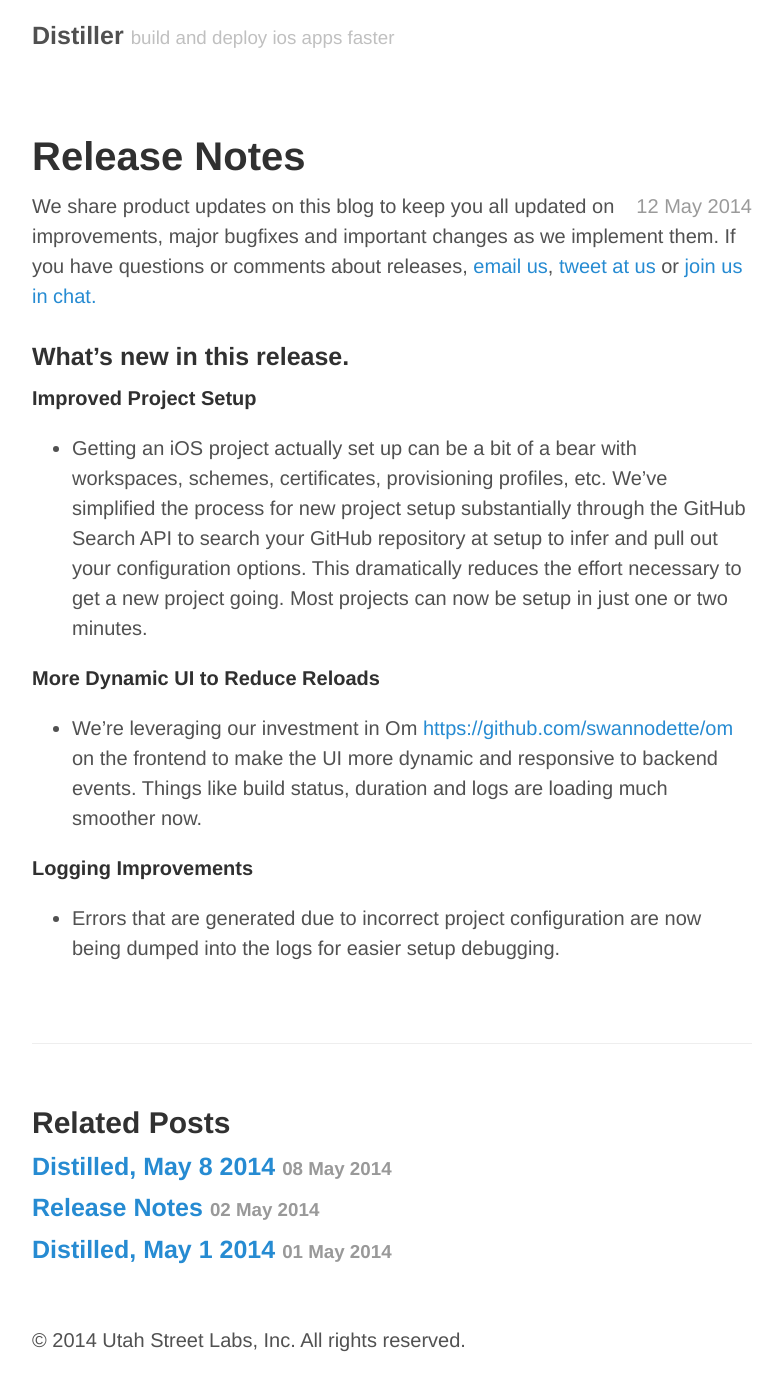
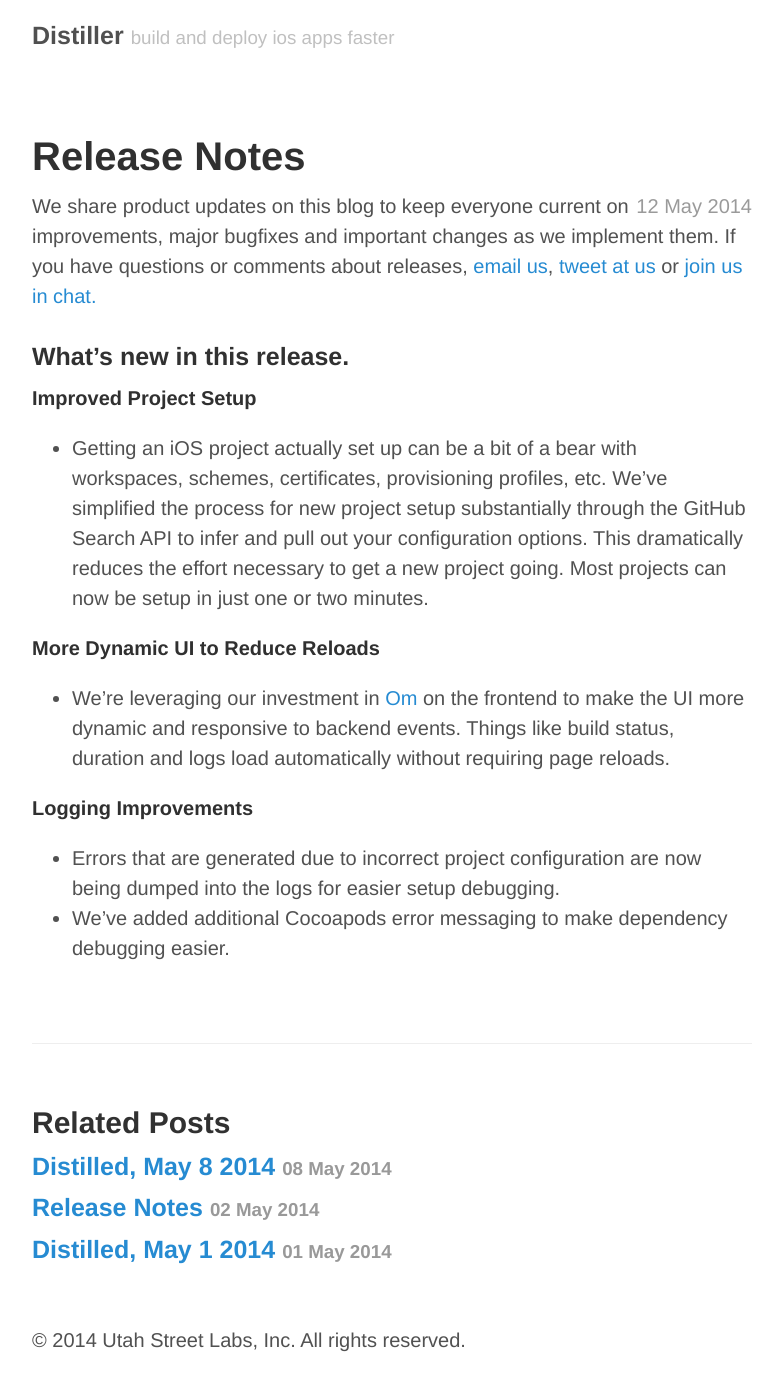
Before and after one commit to distiller/blog.distiller.io, a Jekyll site: the page built from _posts/2014-05-12-release-notes-05-12-2014.md, in a window 1280 px wide. Shown: the whole page, without its empty margins (248-1029 px from the left). Built offline with Jekyll 4.4.1, drawn with Linux system fonts in a browser that asks for light colours; Markdown is read by kramdown in place of the engine named in the settings.

Commit message:
release notes #2 edits

```diff
--- a/_posts/2014-05-12-release-notes-05-12-2014.md
+++ b/_posts/2014-05-12-release-notes-05-12-2014.md
@@ -4,7 +4,7 @@
 author: Jim
 ---
 
-We share product updates on this blog to keep you all updated on improvements, major bugfixes and important changes as we implement them. If you have questions or comments about releases, [email us](mailto:help@distiller.io),
+We share product updates on this blog to keep everyone current on improvements, major bugfixes and important changes as we implement them. If you have questions or comments about releases, [email us](mailto:help@distiller.io),
 [tweet at us](http://twitter.com/appdistiller) or
 [join us in chat.](http://distiller.io/chat)
 
@@ -12,12 +12,13 @@
 
 **Improved Project Setup**
 
-- Getting an iOS project actually set up can be a bit of a bear with workspaces, schemes, certificates, provisioning profiles, etc. We've simplified the process for new project setup substantially through the GitHub Search API to search your GitHub repository at setup to infer and pull out your configuration options. This dramatically reduces the effort necessary to get a new project going. Most projects can now be setup in just one or two minutes.
+- Getting an iOS project actually set up can be a bit of a bear with workspaces, schemes, certificates, provisioning profiles, etc. We've simplified the process for new project setup substantially through the GitHub Search API to infer and pull out your configuration options. This dramatically reduces the effort necessary to get a new project going. Most projects can now be setup in just one or two minutes.
 
 **More Dynamic UI to Reduce Reloads**
 
-- We're leveraging our investment in Om [https://github.com/swannodette/om](https://github.com/swannodette/om) on the frontend to make the UI more dynamic and responsive to backend events. Things like build status, duration and logs are loading much smoother now.
+- We're leveraging our investment in [Om](https://github.com/swannodette/om) on the frontend to make the UI more dynamic and responsive to backend events. Things like build status, duration and logs load automatically without requiring page reloads.
 
 **Logging Improvements**
 
 - Errors that are generated due to incorrect project configuration are now being dumped into the logs for easier setup debugging.
+- We've added additional Cocoapods error messaging to make dependency debugging easier.
```
